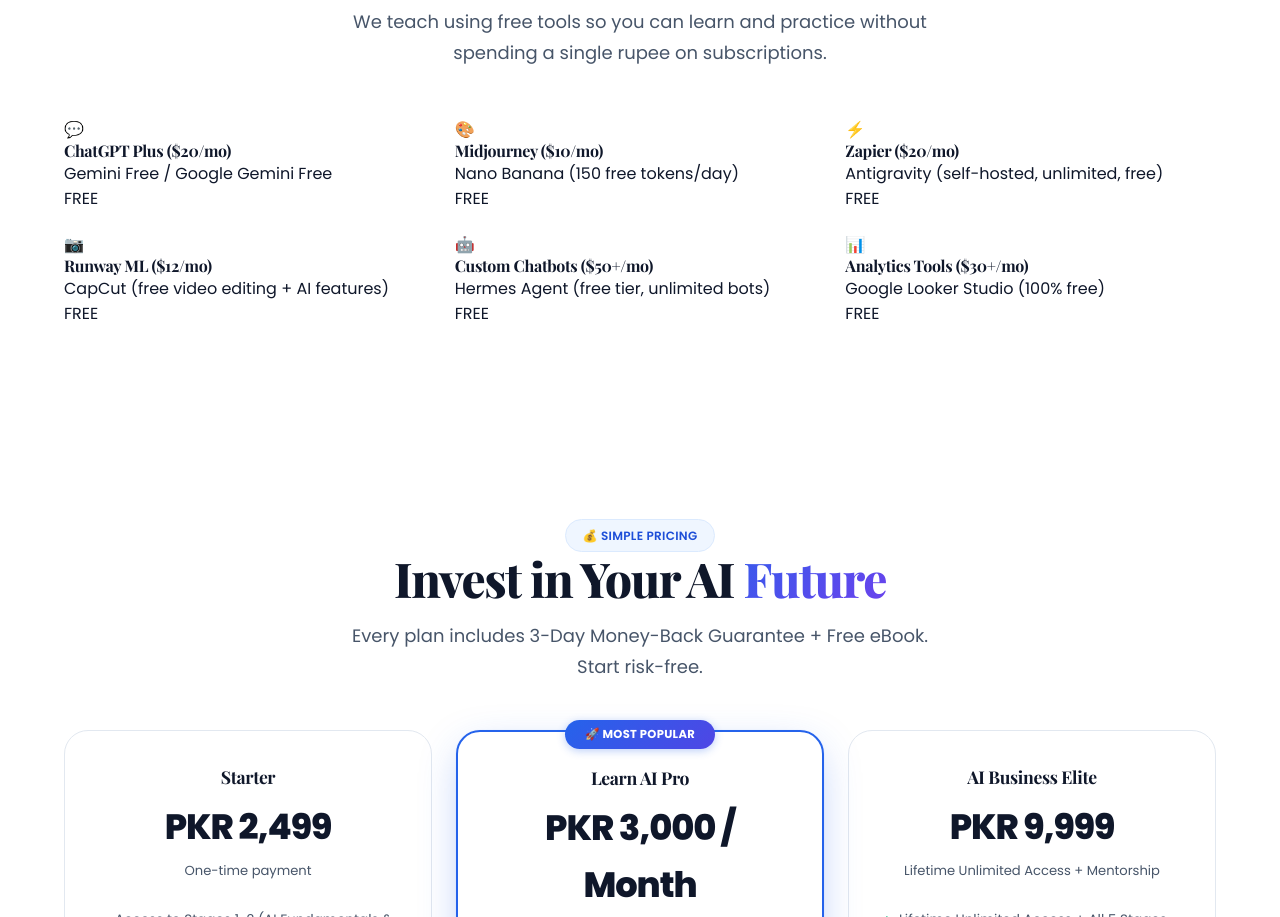
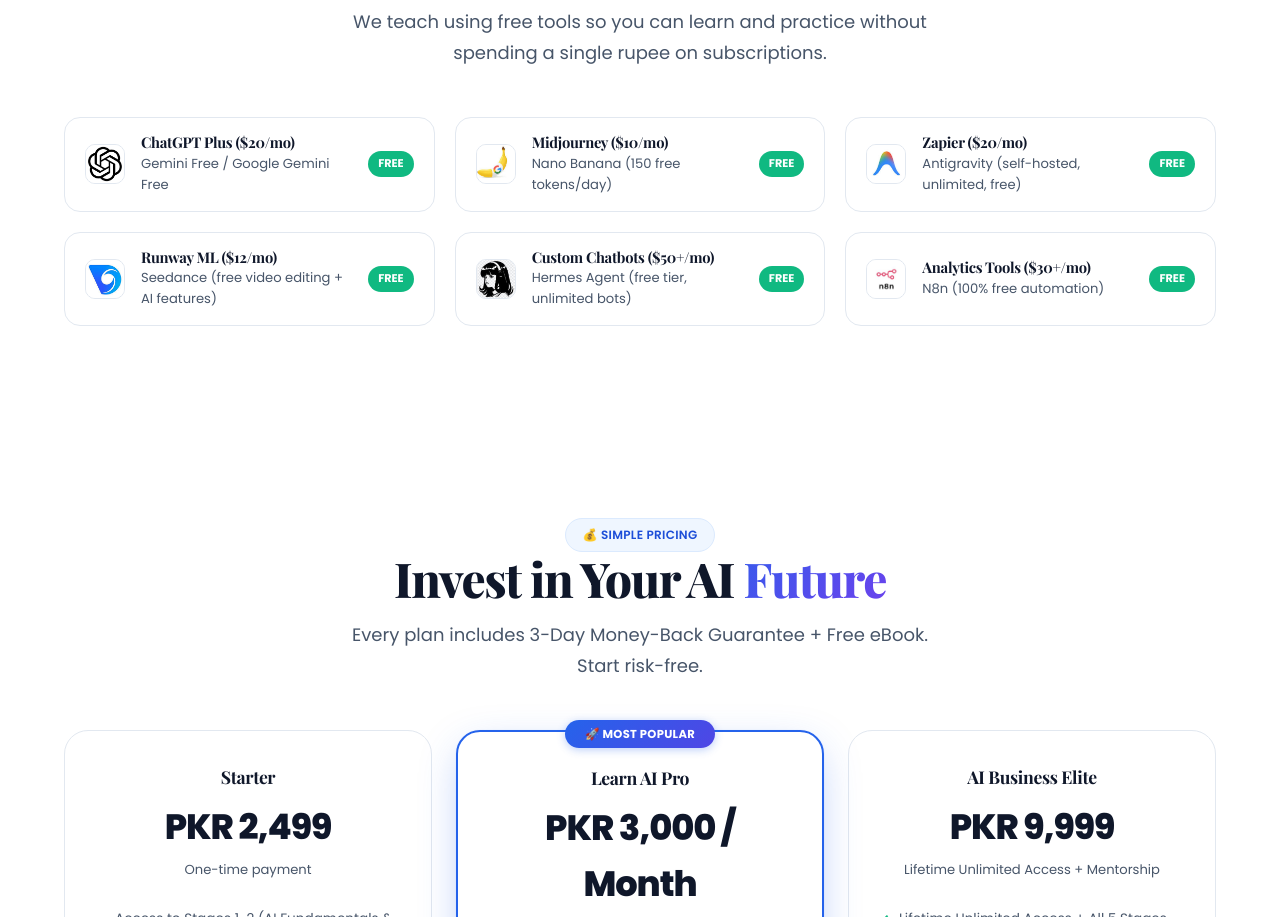
Before and after one commit to nasirmeo5533-design/learn-ai, a plain HTML site: page courses.html in a window 1280 px wide. Shown: the part 2689-3606 px from the top of the page. Drawn offline with nearby package versions, Linux system fonts and the light colour scheme.

Commit message:
Add official AI tool logos from assets folder to tools bar and courses

```diff
--- a/courses.html
+++ b/courses.html
@@ -276,12 +276,12 @@
                     <p class="section-subtitle reveal">We teach using free tools so you can learn and practice without spending a single rupee on subscriptions.</p>
                 </div>
                 <div style="display:grid;grid-template-columns:repeat(auto-fit,minmax(320px,1fr));gap:20px">
-                    <div class="tool-row reveal rd1"><div class="tool-icon">&#128172;</div><div class="tool-info"><h4>ChatGPT Plus ($20/mo)</h4><p>Gemini Free / Google Gemini Free</p></div><span class="free-badge">FREE</span></div>
-                    <div class="tool-row reveal rd2"><div class="tool-icon">&#127912;</div><div class="tool-info"><h4>Midjourney ($10/mo)</h4><p>Nano Banana (150 free tokens/day)</p></div><span class="free-badge">FREE</span></div>
-                    <div class="tool-row reveal rd3"><div class="tool-icon">&#9889;</div><div class="tool-info"><h4>Zapier ($20/mo)</h4><p>Antigravity (self-hosted, unlimited, free)</p></div><span class="free-badge">FREE</span></div>
-                    <div class="tool-row reveal rd1"><div class="tool-icon">&#128247;</div><div class="tool-info"><h4>Runway ML ($12/mo)</h4><p>CapCut (free video editing + AI features)</p></div><span class="free-badge">FREE</span></div>
-                    <div class="tool-row reveal rd2"><div class="tool-icon">&#129302;</div><div class="tool-info"><h4>Custom Chatbots ($50+/mo)</h4><p>Hermes Agent (free tier, unlimited bots)</p></div><span class="free-badge">FREE</span></div>
-                    <div class="tool-row reveal rd3"><div class="tool-icon">&#128202;</div><div class="tool-info"><h4>Analytics Tools ($30+/mo)</h4><p>Google Looker Studio (100% free)</p></div><span class="free-badge">FREE</span></div>
+                    <div class="tool-row reveal rd1"><img src="assets/chatgpt.png" alt="ChatGPT" class="tool-img"><div class="tool-info"><h4>ChatGPT Plus ($20/mo)</h4><p>Gemini Free / Google Gemini Free</p></div><span class="free-badge">FREE</span></div>
+                    <div class="tool-row reveal rd2"><img src="assets/nano-banana.jpg" alt="Nano Banana" class="tool-img"><div class="tool-info"><h4>Midjourney ($10/mo)</h4><p>Nano Banana (150 free tokens/day)</p></div><span class="free-badge">FREE</span></div>
+                    <div class="tool-row reveal rd3"><img src="assets/antigravity.jpg" alt="Antigravity" class="tool-img"><div class="tool-info"><h4>Zapier ($20/mo)</h4><p>Antigravity (self-hosted, unlimited, free)</p></div><span class="free-badge">FREE</span></div>
+                    <div class="tool-row reveal rd1"><img src="assets/seedance.jpg" alt="Seedance" class="tool-img"><div class="tool-info"><h4>Runway ML ($12/mo)</h4><p>Seedance (free video editing + AI features)</p></div><span class="free-badge">FREE</span></div>
+                    <div class="tool-row reveal rd2"><img src="assets/hermes.jpg" alt="Hermes Agent" class="tool-img"><div class="tool-info"><h4>Custom Chatbots ($50+/mo)</h4><p>Hermes Agent (free tier, unlimited bots)</p></div><span class="free-badge">FREE</span></div>
+                    <div class="tool-row reveal rd3"><img src="assets/n8n.jpg" alt="N8n" class="tool-img"><div class="tool-info"><h4>Analytics Tools ($30+/mo)</h4><p>N8n (100% free automation)</p></div><span class="free-badge">FREE</span></div>
                 </div>
             </div>
         </section>
--- a/style.css
+++ b/style.css
@@ -761,9 +761,16 @@
 .tools-bar{padding:40px 0;border-top:1px solid var(--border);border-bottom:1px solid var(--border);background:var(--white)}
 .tools-bar .label{text-align:center;font-size:.78rem;font-weight:600;color:var(--text-muted);text-transform:uppercase;letter-spacing:1px;margin-bottom:20px}
 .tools-grid{display:flex;justify-content:center;align-items:center;gap:32px;flex-wrap:wrap}
-.tool-item{display:flex;align-items:center;gap:10px;opacity:.7;transition:all var(--transition-fast);font-weight:700;font-size:.88rem;color:var(--text-primary);cursor:default}
+.tool-item{display:flex;align-items:center;gap:10px;opacity:.8;transition:all var(--transition-fast);font-weight:700;font-size:.88rem;color:var(--text-primary);cursor:default}
 .tool-item:hover{opacity:1;transform:translateY(-2px)}
-.tool-logo{width:36px;height:36px;border-radius:10px;display:flex;align-items:center;justify-content:center;font-size:.7rem;font-weight:800;color:#fff;flex-shrink:0;letter-spacing:-.5px}
+.tool-img{width:32px;height:32px;border-radius:8px;object-fit:cover;border:1px solid var(--border)}
+.tool-row{display:flex;align-items:center;gap:16px;padding:16px 20px;background:var(--white);border:1px solid var(--border);border-radius:var(--radius-lg);transition:all var(--transition-fast)}
+.tool-row:hover{border-color:var(--blue-200);box-shadow:var(--shadow-sm)}
+.tool-row .tool-img{width:40px;height:40px;border-radius:10px}
+.tool-row .tool-info{flex:1}
+.tool-row .tool-info h4{font-size:.92rem;font-weight:700;color:var(--text-primary);margin-bottom:2px}
+.tool-row .tool-info p{font-size:.82rem;color:var(--text-secondary);margin:0}
+.free-badge{background:var(--green-500);color:#fff;font-size:.7rem;font-weight:700;padding:4px 10px;border-radius:var(--radius-full);flex-shrink:0}
 
 /* --- PAIN BANNER --- */
 .pain-banner{background:linear-gradient(135deg,var(--blue-50),#fef3c7);border:1px solid var(--blue-100);border-radius:var(--radius-lg);padding:36px 32px;text-align:center;margin:48px 0}
```
Also changed, not shown: index.html (+15 -0 lines), assets/antigravity.jpg (added), assets/canva.jpg (added), assets/chatgpt.png (added), assets/claude.png (added), assets/gamma.jpg (added), assets/hermes.jpg (added), assets/n8n.jpg (added), assets/nano-banana.jpg (added), assets/opencode.png (added), assets/seedance.jpg (added).
